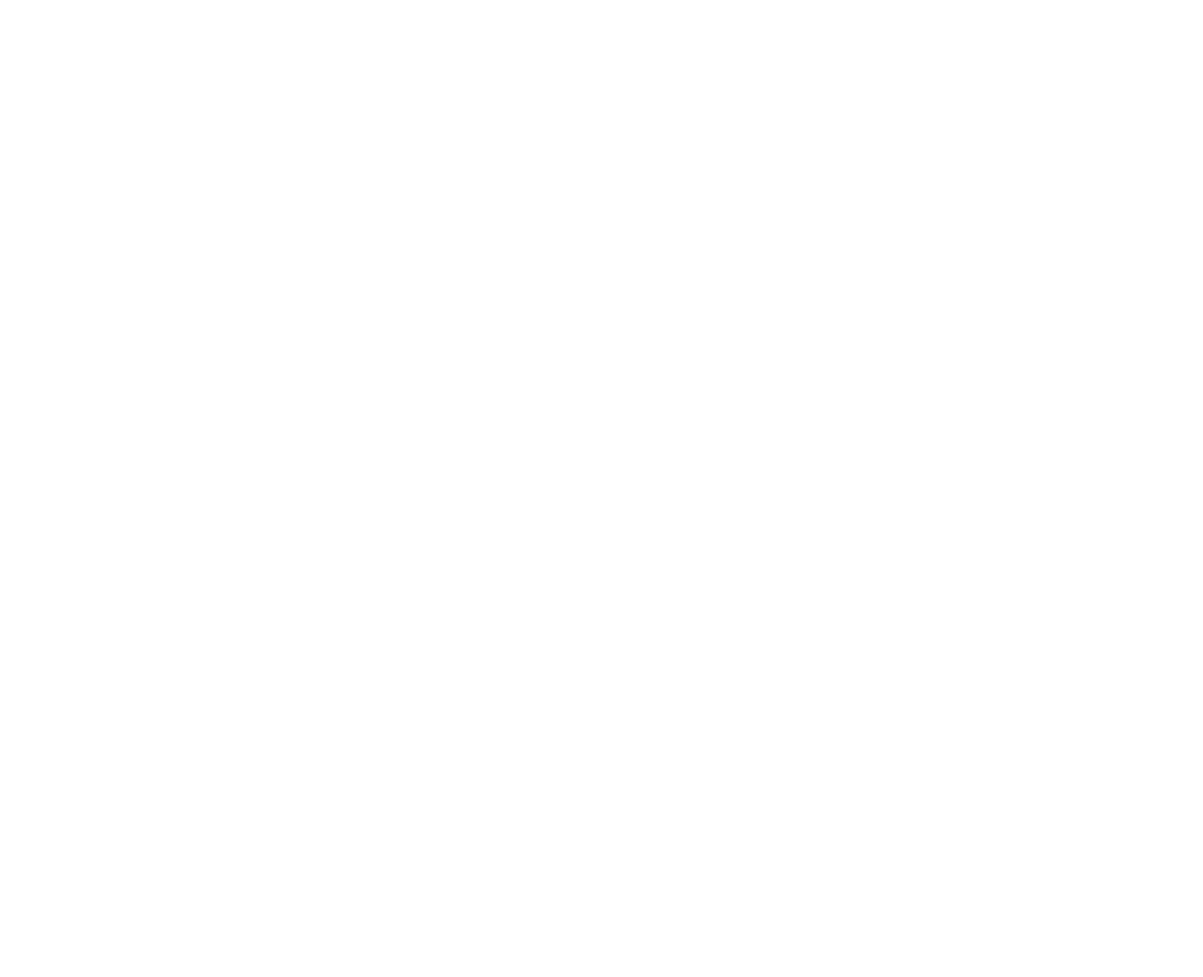
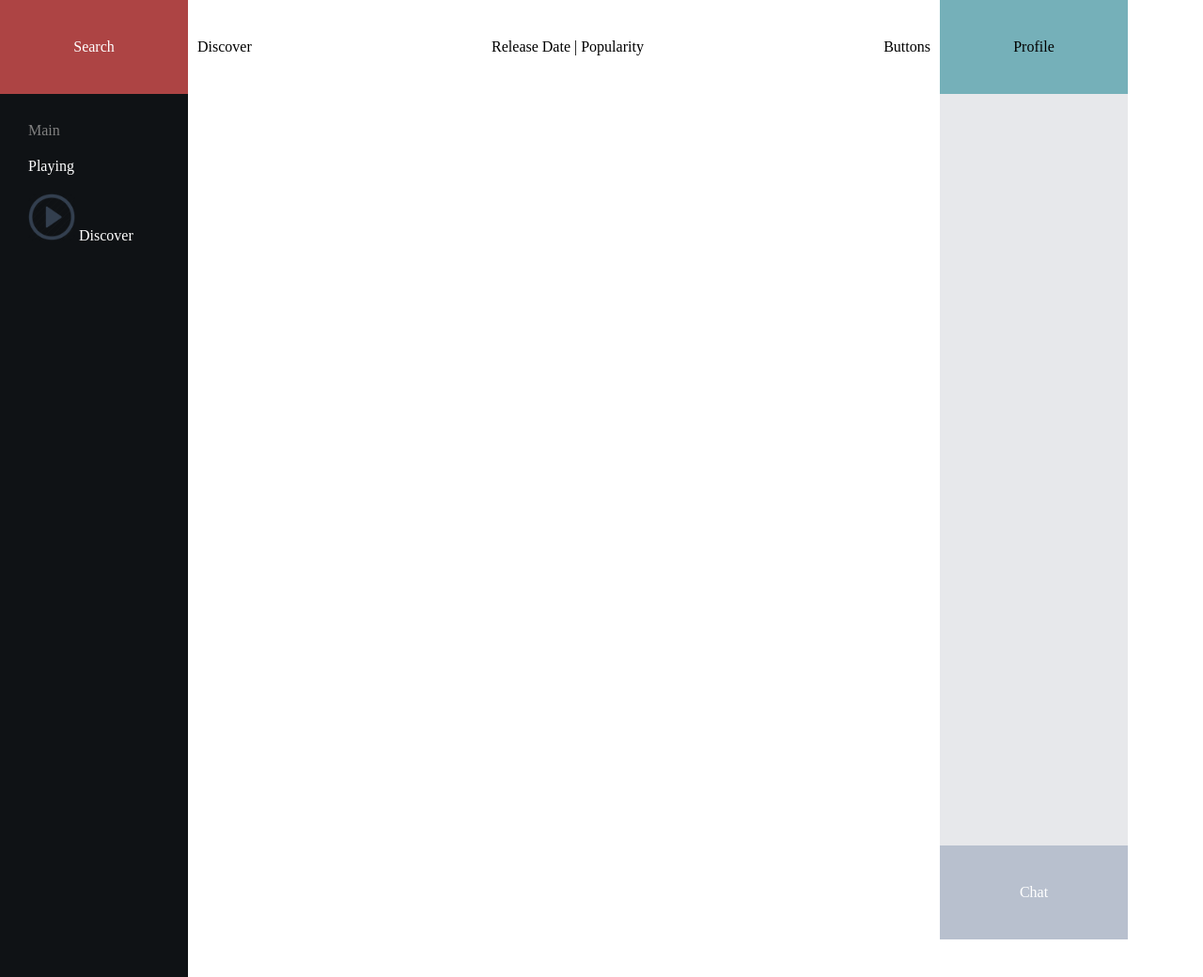
Before and after one commit to cnarans/movies, a PHP site: page / in a window 1280 px wide. Before the commit the page is empty. Shown: the whole page at 94% size. Before the commit the page ends 800 px from the top, so only its background shows below. Run offline with PHP 8.4, Linux system fonts and the light colour scheme.

Commit message:
populating

```diff
--- a/index.php
+++ b/index.php
@@ -3,23 +3,52 @@
 	<head>
 		<meta charset="utf-8"/>
 		<title>Movies!</title>
+		<link type="text/css" rel="stylesheet" href="style.css"/>
 	</head>
 	<body>
 		<div class = "wrapper">
 			<div class = "left">
 				<div class = "search">
+					<div class = "searchLine">
+						Search
+					</div>
 				</div>
 				<div class = "sidebar">
+					<div class = "navTitle">
+						Main
+					</div>
+					<div class = "navLink">
+						Playing
+					</div>
+					<div class = "navLink">
+						<img class = "navLink__button" src="play.png" alt="icon">
+						Discover
+					</div>
 				</div>
 			</div>
 			<div class = "center">
+				<div class = "topbar">
+					<div class = "discover">
+						Discover
+					</div>
+					<div class = "sort">
+						Release Date | Popularity
+					</div>
+					<div class = "buttons">
+						Buttons
+					</div>
+				</div>
 			</div>
 			<div class = "right">
 				<div class = "profile">
+					Profile
 				</div>
 				<div class = "friends">
 				</div>
 				<div class = "chat">
+					<div class = "searchLine">
+						Chat
+					</div>
 				</div>
 			</div>
 		</div>
--- a/style.css
+++ b/style.css
@@ -1,10 +1,11 @@
 body{
 	margin: 0 !important;
-	padding:0 !important;
+	padding: 0 !important;
 }
 
 .wrapper{
 	display:flex;
+	height:100% !important;
 }
 
 .left{
@@ -29,16 +30,27 @@ body{
 .search{
 	background:#AD4444;
 	height:100px;
+	display:flex;
+	justify-content: center;
+	align-items:center;
 }
 
 .sidebar{
 	background:#0F1215;
 	height:900px;
+	display:flex;
+	flex-direction:column;
+	justify-content: flex-start;
+	align-items: flex-start;
+	padding:20px;
 }
 
 .profile{
 	background:#75B0B9;
 	height:100px;
+	display:flex;
+	justify-content: center;
+	align-items: center;
 }
 
 .friends{
@@ -49,4 +61,48 @@ body{
 .chat{
 	background:#B8C0CE;
 	height:100px;
+	display:flex;
+	justify-content: center;
+	align-items: center;
 }
+
+.topbar{
+	display:flex;
+	flex-direction:row;
+	justify-content:space-between;
+	align-items:center;
+	margin-left:10px;
+	margin-right:10px;
+	height:100px;
+}
+
+.discover{
+
+}
+
+.sort{
+
+}
+
+.buttons{
+
+}
+
+.searchLine{
+	color:#FFFFFF;
+}
+
+.navLink{
+	color:white;
+	padding:10px;
+}
+
+.navLink__button{
+	height:50px;
+	width:50px;
+}
+
+.navTitle{
+	color:gray;
+	padding:10px;
+}
```
Also changed, not shown: play.png (added), 1 other file.
